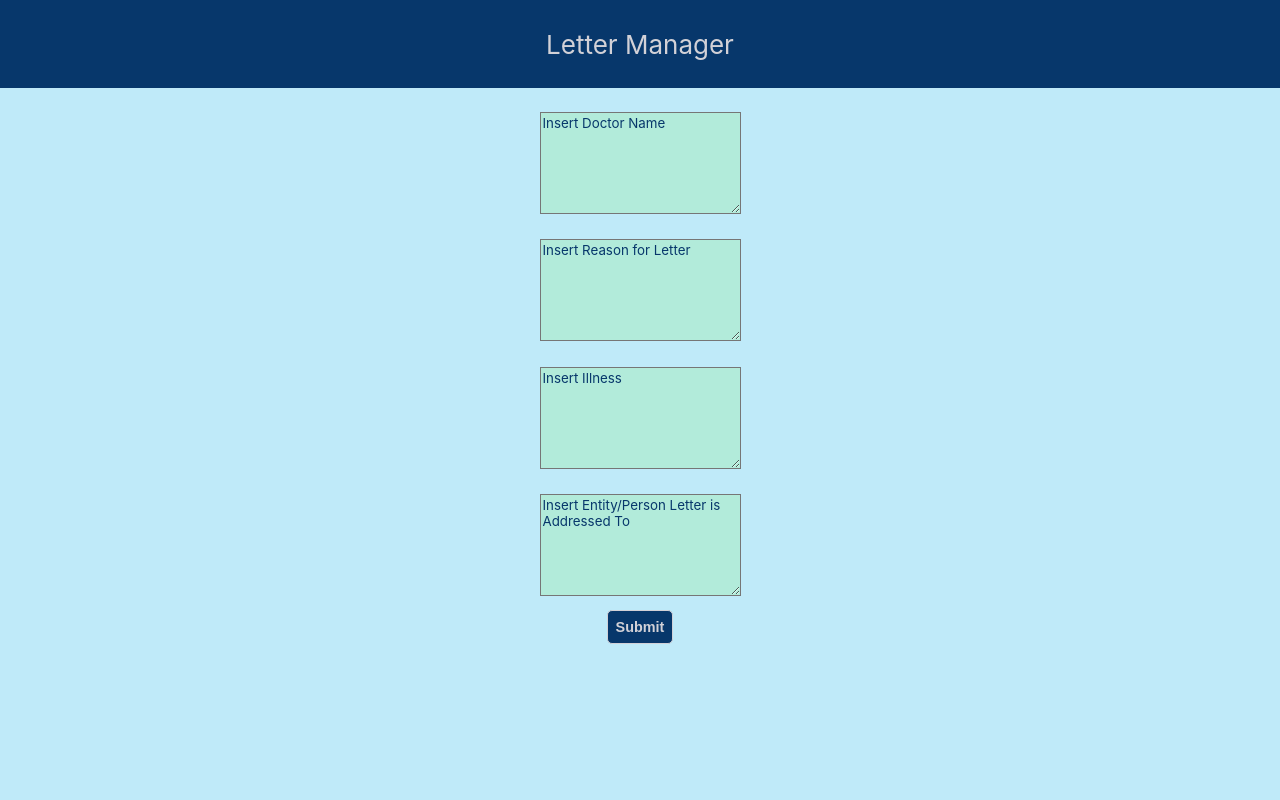
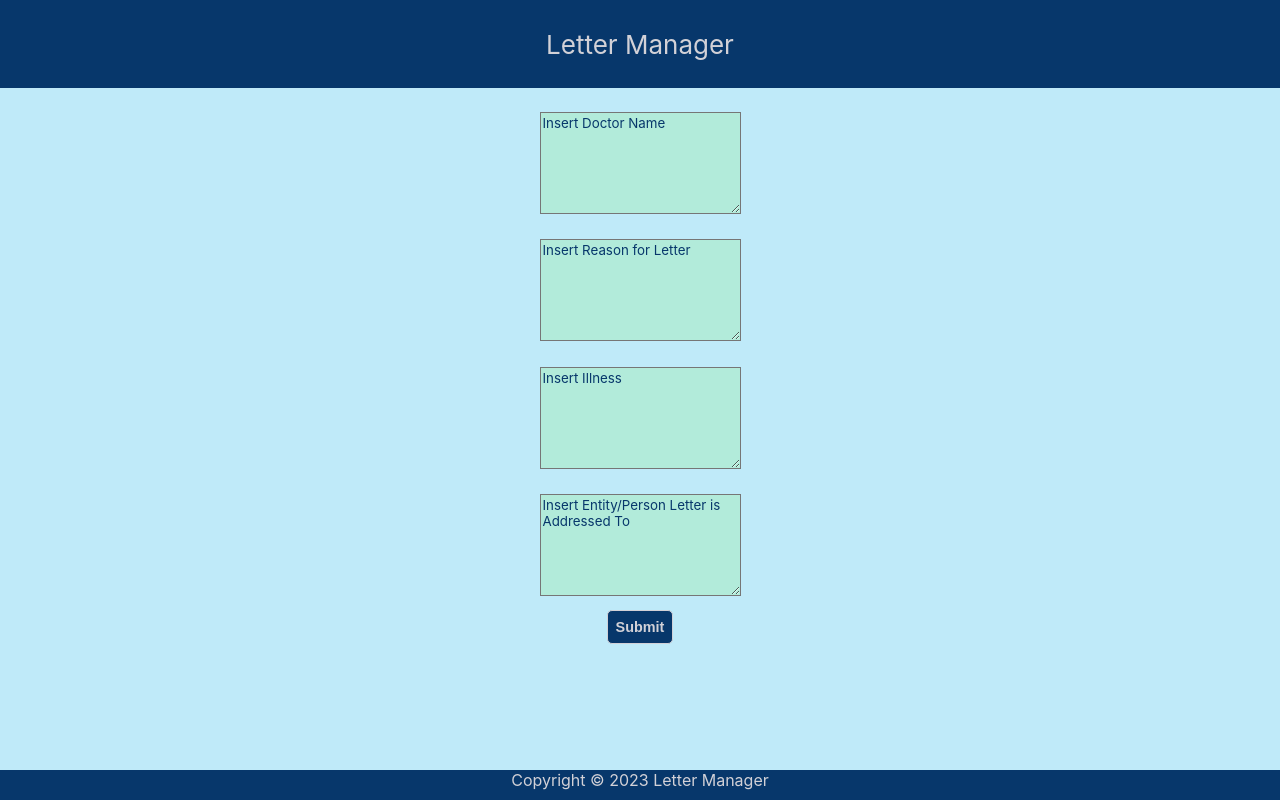
Before and after one commit to arjunrao13/GPT_Letters, a React (Create React App) app: page / in a window 1280 px wide. Built offline with nearby package versions, Linux system fonts and the light colour scheme.

Commit message:
added Footer and necessary styling

```diff
--- a/src/App.css
+++ b/src/App.css
@@ -65,6 +65,8 @@ textarea{
   color: #61dafb;
 }
 
+
+
 @keyframes App-logo-spin {
   from {
     transform: rotate(0deg);
--- a/src/App.js
+++ b/src/App.js
@@ -3,6 +3,7 @@ import Header from './components/Header';
 import Form from './components/Form';
 import React, { useState } from 'react';
 import './App.css';
+import Footer from './components/Footer';
 //import reCAPTCHA from "react-google-recaptcha"
 
 let { saveAs } = require("file-saver");
@@ -78,6 +79,7 @@ function App() {
         />
         <button type="submit">Submit</button>
       </form>
+      <Footer/>
     </div>
 
 
--- /dev/null
+++ b/src/components/Footer.js
@@ -0,0 +1,11 @@
+import React from 'react'
+import '../styling/Footer.css';
+
+
+export default () => {
+  return (
+    <footer className="Footer">
+    Copyright &copy; {new Date().getFullYear()} Letter Manager
+    </footer>
+  )
+}
--- /dev/null
+++ b/src/styling/Footer.css
@@ -0,0 +1,9 @@
+.Footer {
+    background-color: rgba(7, 55, 107, 1);
+    position:fixed;
+    left:0px;
+    bottom:0px;
+    height:30px;
+    width:100%;
+    color: rgb(210, 209, 215);
+}
```
